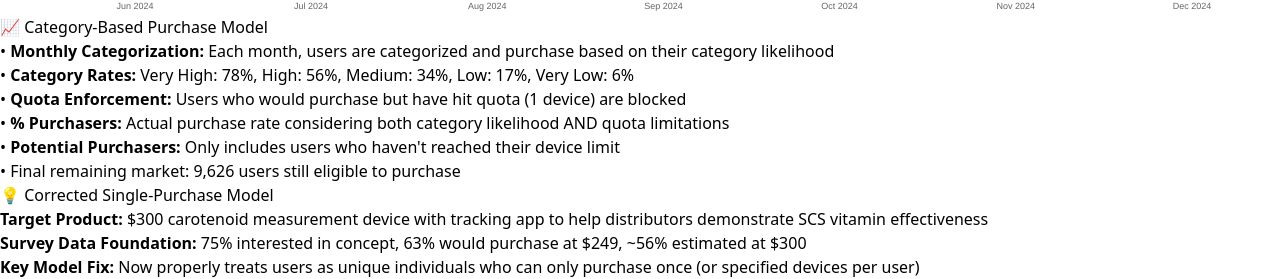
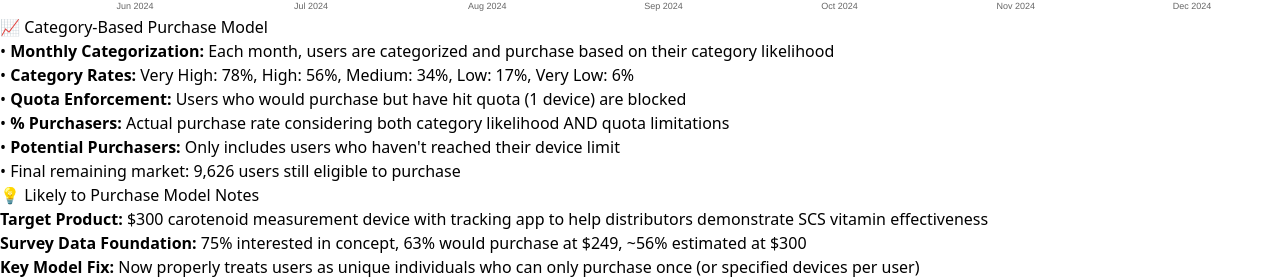
Before and after one commit to beastwood12/prysm_likely_to_purch, a React (Vite) app: page / in a window 1280 px wide. Shown: the part 1539-1818 px from the top of the page. Built offline with nearby package versions, Linux system fonts and the light colour scheme.

Commit message:
Update Calculator.tsx

```diff
--- a/src/Calculator.tsx
+++ b/src/Calculator.tsx
@@ -516,7 +516,7 @@
 
       {/* Information Sections */}
       <div className="p-4 bg-yellow-50 border border-yellow-200 rounded mt-4">
-        <h3 className="text-sm font-semibold text-gray-800 mb-2">💡 Corrected Single-Purchase Model</h3>
+        <h3 className="text-sm font-semibold text-gray-800 mb-2">💡 Likely to Purchase Model Notes</h3>
         <div className="text-xs text-gray-700 space-y-2">
           <p><strong>Target Product:</strong> $300 carotenoid measurement device with tracking app to help distributors demonstrate SCS vitamin effectiveness</p>
           <p><strong>Survey Data Foundation:</strong> 75% interested in concept, 63% would purchase at $249, ~56% estimated at $300</p>
```
